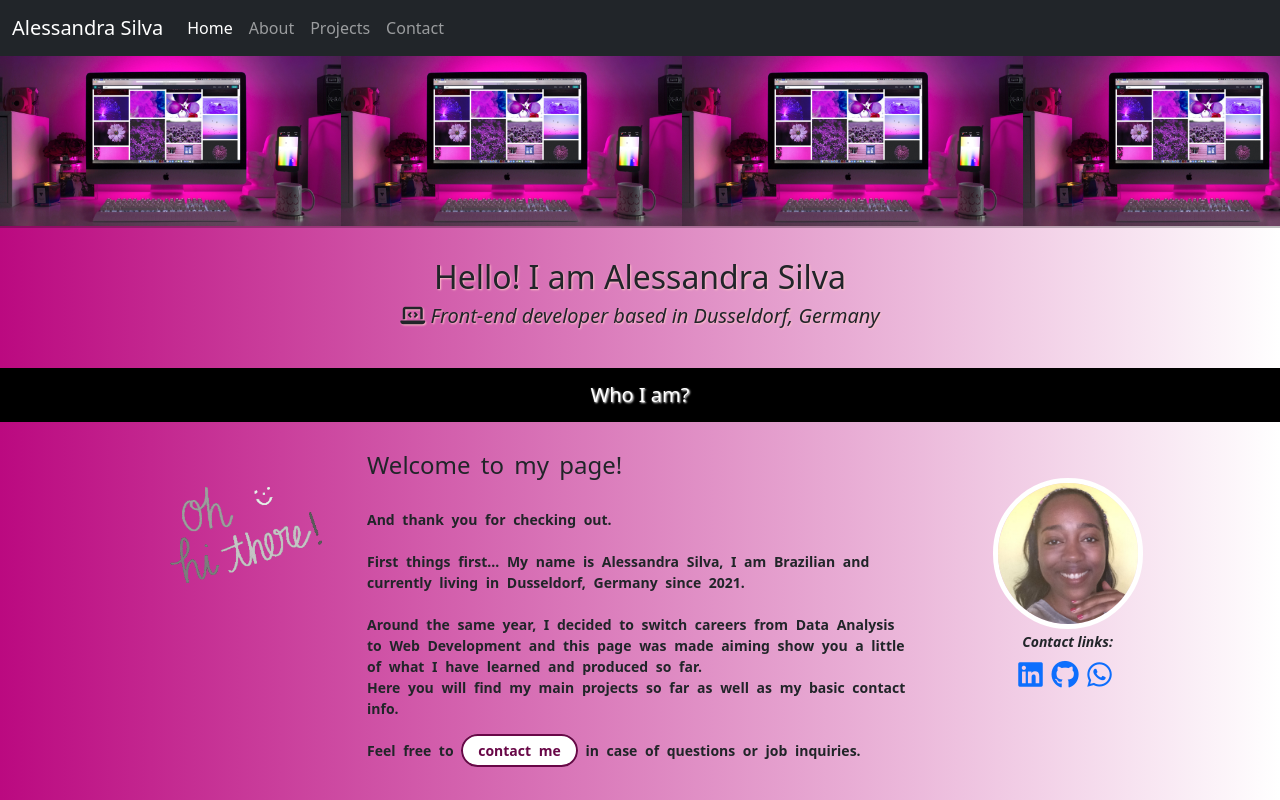
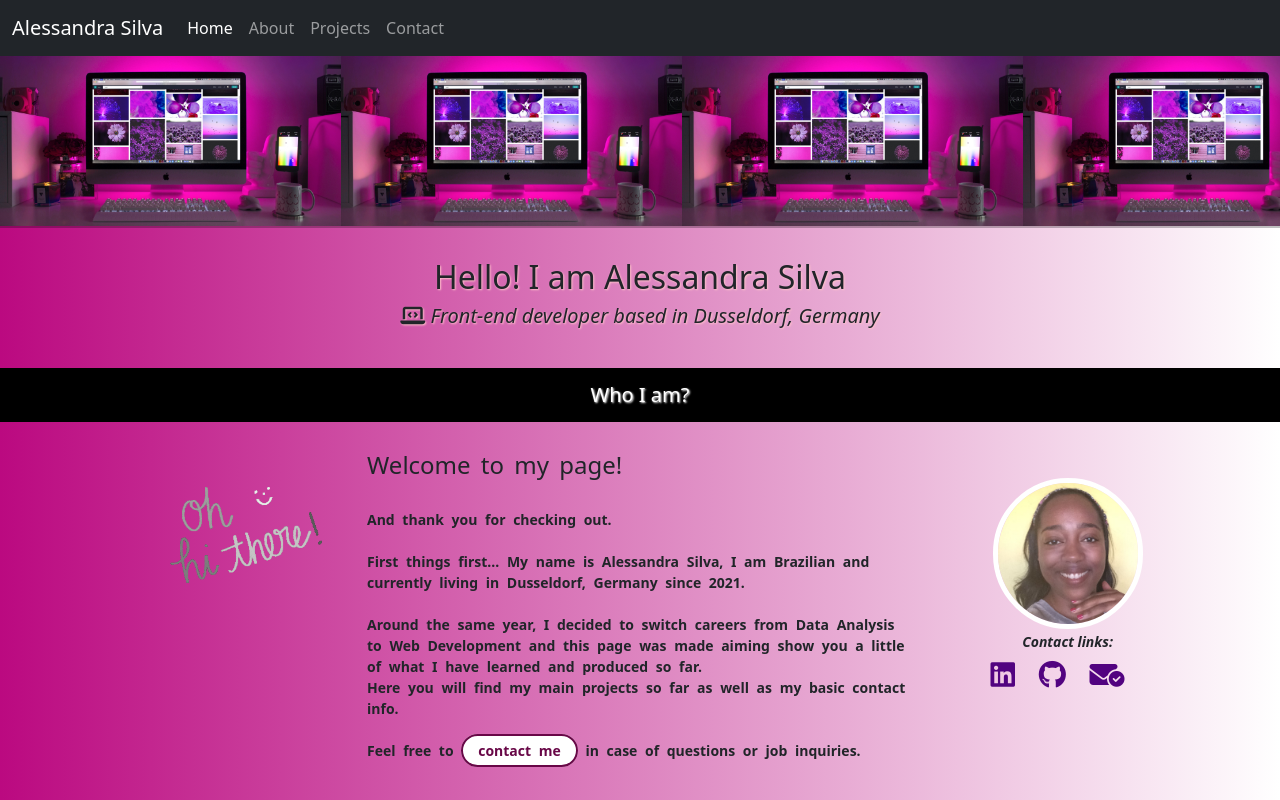
Before and after one commit to alessandraapds/Portfolio, a plain HTML site: page index.html in a window 1280 px wide. Shown: the top 800 px of the page. Drawn offline with nearby package versions, Linux system fonts and the light colour scheme.

Commit message:
Contact info update

```diff
--- a/index.html
+++ b/index.html
@@ -125,11 +125,17 @@
               class="contact-link"
               ><i class="fa-brands fa-linkedin"></i
             ></a>
-            <a href="" class="contact-link"
+            <a
+              href="https://github.com/alessandraapds"
+              target="_blank"
+              class="contact-link"
               ><i class="fa-brands fa-github"></i
             ></a>
-            <a href="" class="contact-link"
-              ><i class="fa-brands fa-whatsapp"></i
+            <a
+              href="mailto:alessandra.apds@gmail.com"
+              target="_blank"
+              class="contact-link"
+              ><i class="fa-solid fa-envelope-circle-check"></i
             ></a>
           </span>
         </div>
--- a/src/styles.css
+++ b/src/styles.css
@@ -72,7 +72,8 @@ h3 {
 
 .contact-link {
   font-size: 28px;
-  letter-spacing: 5px;
+  letter-spacing: 20px;
+  color: rgb(82, 3, 128);
 }
 
 .dev-basic-info {
```
